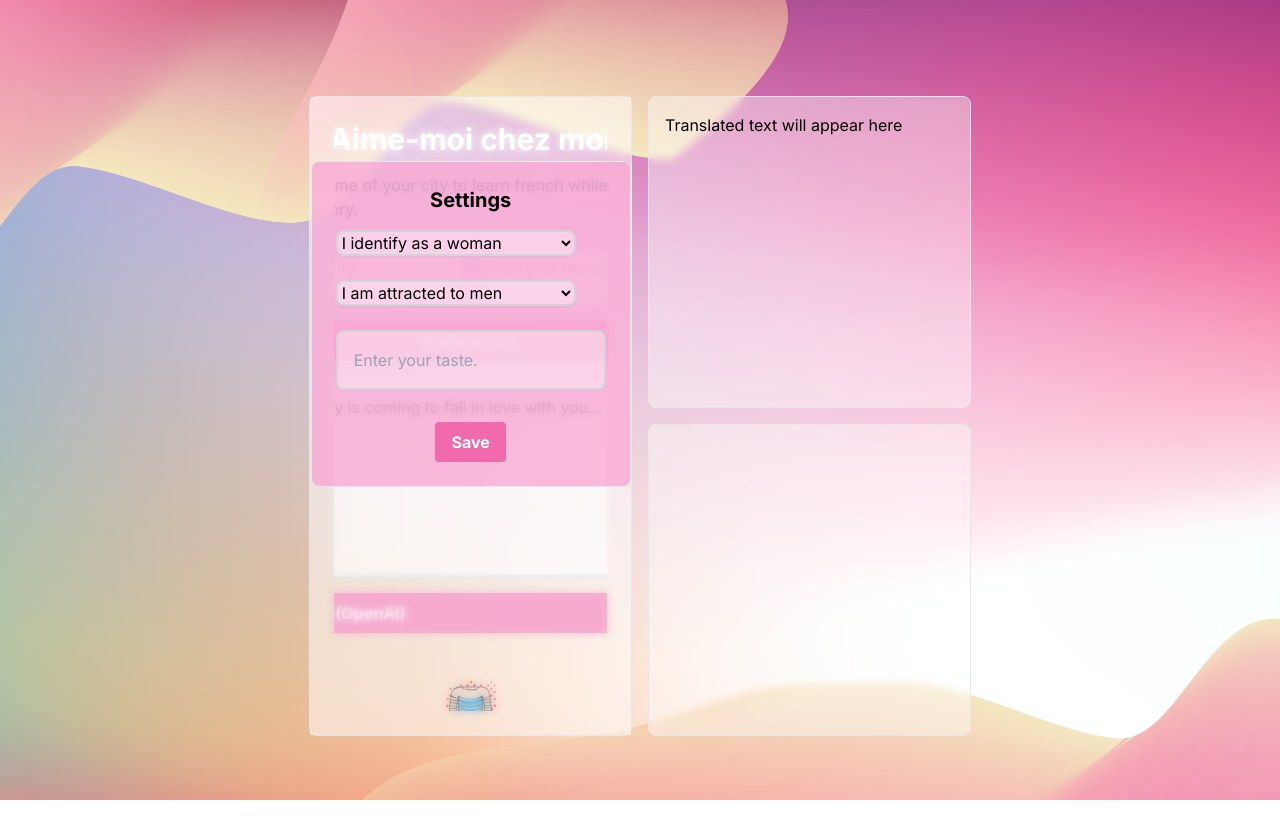
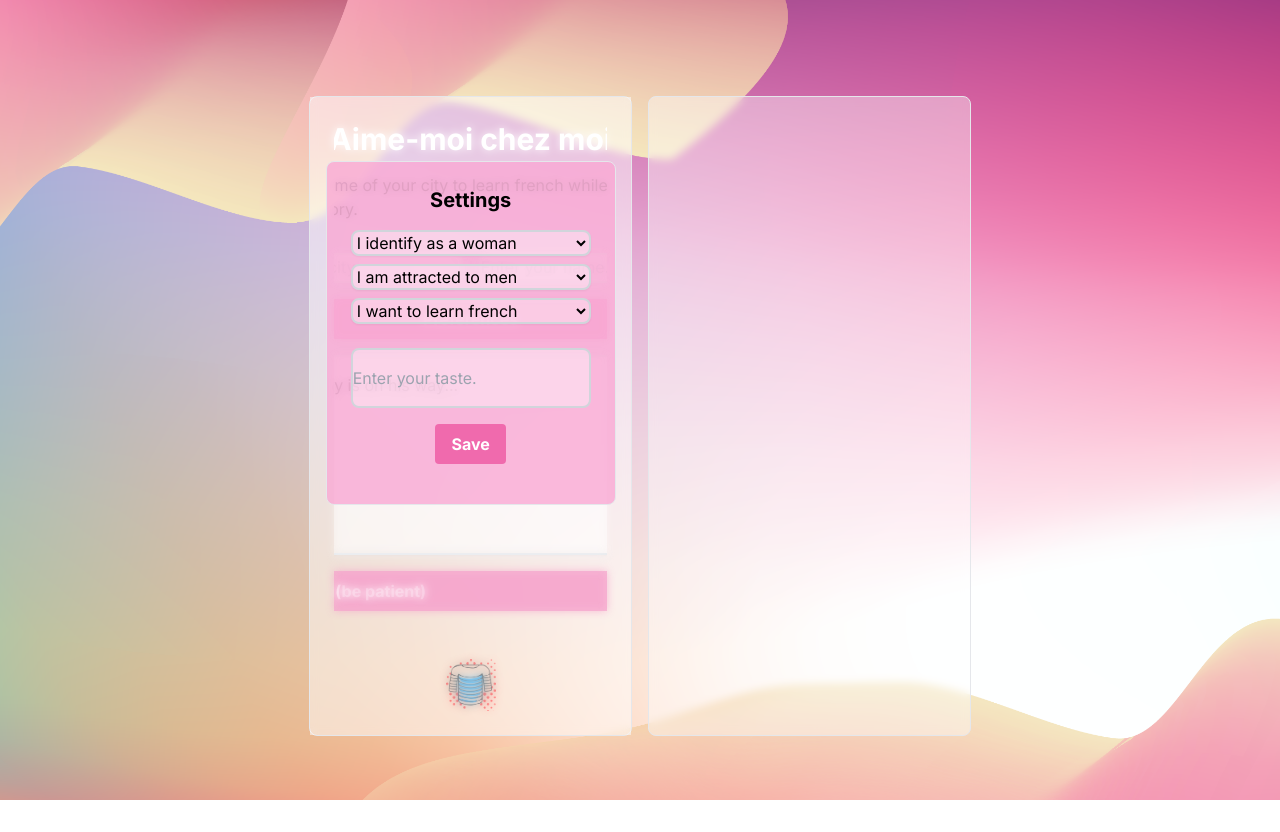
Before and after one commit to lmangall/love-letter, a Next.js app: page / in a window 1280 px wide. Both pictures are taken after a click on the button "Preferences". Built offline with nearby package versions, Linux system fonts and the light colour scheme.

Commit message:
append bold original with translation

```diff
--- a/app/page.tsx
+++ b/app/page.tsx
@@ -16,6 +16,7 @@ export default function Home() {
   const [userGender, setUserGender] = useState("woman");
   const [userOrientation, setUserOrientation] = useState("a man");
   const [userTaste, setUserTaste] = useState("");
+  const [userTarget, setTargetLanguage] = useState("");
 
   const handleOpenModal = () => {
     setIsModalOpen(true);
@@ -26,8 +27,7 @@ export default function Home() {
     setIsModalOpen(false);
   };
 
-  const { translateText, translatedText, accumulatedTranslations } =
-    useTranslateText();
+  const { translateText, translations, translationError } = useTranslateText();
 
   const handleTextSelection = async () => {
     const selection = window.getSelection();
@@ -67,6 +67,8 @@ export default function Home() {
                   setUserOrientation={setUserOrientation}
                   userTaste={userTaste}
                   setUserTaste={setUserTaste}
+                  userTarget={userTarget}
+                  setTargetLanguage={setTargetLanguage}
                 />
               </div>
               <div className="flex flex-row space-x-4">
@@ -88,11 +90,11 @@ export default function Home() {
                 Preferences
               </button>
               <div
-                className="flex bg-white w-full min-h-[200px] max-h-[40vh] bg-opacity-40 hover:bg-purple-100 hover:bg-opacity-20 p-4 text-base font-normal border-2 border-gray-300 rounded-lg shadow-sm resize-none overflow-hidden"
+                className="flex bg-white w-full min-h-[200px] max-h-[30vh] bg-opacity-40 hover:bg-purple-100 hover:bg-opacity-20 p-4 text-base font-normal border-2 border-gray-300 rounded-lg shadow-sm resize-none overflow-y-auto"
                 aria-readonly="true"
                 onMouseUp={handleTextSelection} // This ensures text selection triggers the translation
               >
-                {loveStory || "Somebody is coming to fall in love with you..."}
+                {loveStory || "Somebody is on his way..."}
               </div>
               <Button
                 onClick={() =>
@@ -101,11 +103,12 @@ export default function Home() {
                     userName,
                     userGender,
                     userOrientation,
-                    userTaste
+                    userTaste,
+                    userTarget
                   )
                 }
               >
-                Generate (OpenAI)
+                Generate (be patient)
               </Button>
               {error && <p className="text-red-500">{error}</p>}
             </div>
@@ -131,14 +134,18 @@ export default function Home() {
         {/* <div className="flex p-6 fixed top-[10%] right-1/2 rounded-lg border border-1 rgba(255, 255, 255, 0.1) h-[80vh] overflow-hidden space-x-4"> */}
         <div className="flex flex-col top-[10%] backdrop-blur-sm bg-white-300/30 space-y-4">
           {/* Cell 1 */}
-          <div className="flex-1 bg-white bg-opacity-40 rounded-lg p-4 rounded-lg border border-1">
-            <p>{translatedText || "Translated text will appear here"}</p>
-
-            {/* Content of the first cell */}
-          </div>
-          {/* Cell 2 */}
           <div className="flex-1 bg-white bg-opacity-40 rounded-lg p-4 rounded-lg border border-1 whitespace-pre-wrap">
-            <p>{accumulatedTranslations}</p>
+            <div>
+              {translations.map((translation, index) => (
+                <p
+                  key={index}
+                  dangerouslySetInnerHTML={{ __html: translation }}
+                />
+              ))}
+              {translationError && (
+                <p className="text-red-500">{translationError}</p>
+              )}
+            </div>
           </div>{" "}
         </div>
       </div>
--- a/components/InputField.tsx
+++ b/components/InputField.tsx
@@ -12,7 +12,7 @@ const InputField: React.FC<InputFieldProps> = ({
   onChange,
 }) => (
   <textarea
-    className="bg-white bg-opacity-40 hover:bg-purple-100 hover:bg-opacity-20 text-base font-normal border-2 border-gray-300 rounded-lg shadow-sm focus:outline-none focus:border-pink-500 "
+    className="bg-white h-[30px] bg-opacity-40 hover:bg-purple-100 hover:bg-opacity-20 font-normal border-2 border-gray-300 rounded-lg focus:outline-none focus:border-pink-500 resize-none"
     placeholder={placeholder}
     value={value}
     onChange={onChange}
--- a/components/SettingsModal.jsx
+++ b/components/SettingsModal.jsx
@@ -2,7 +2,7 @@
 import React from 'react';
 import SelectField from './SelectField';
 
-const SettingsModal = ({ isOpen, onClose, userGender, setUserGender, userOrientation, setUserOrientation, userTaste, setUserTaste }) => {
+const SettingsModal = ({ isOpen, onClose, userGender, setUserGender, userOrientation, setUserOrientation, userTaste, setUserTaste, userTarget, setTargetLanguage}) => {
   if (!isOpen) return null;
 
   return (
@@ -10,7 +10,7 @@ const SettingsModal = ({ isOpen, onClose, userGender, setUserGender, userOrienta
       <div className="p-6 bg-pink-300 bg-opacity-80 fixed top-[10%] left-1/2 transform -translate-x-1/2 rounded-lg border border-1 overflow-hidden">
         <h2 className="text-xl text-center font-bold mb-4">Settings</h2>
         {/* Gender Select */}
-        <div className="mb-4">
+        <div className="">
           <SelectField
             value={userGender}
             onChange={(e) => setUserGender(e.target.value)}
@@ -32,12 +32,26 @@ const SettingsModal = ({ isOpen, onClose, userGender, setUserGender, userOrienta
               { value: "man or woman", label: "I am bisexual" },
             ]}
           />
-        </div>
+          {/* Target language*/}
+            <div className="mb-4">
+          <SelectField
+            value={userTarget}
+            onChange={(e) => setTargetLanguage(e.target.value)}
+            options={[
+              { value: "FR", label: "I want to learn french" },
+              { value: "DE", label: "I want to learn german" },
+              { value: "ES", label: "I want to learn spanish" },
+              { value: "IT", label: "I want to learn italian" },
+              { value: "PL", label: "I want to learn polish" },
+            ]}
+          />
+                  </div>
+
         {/* Taste Input */}
-        <div className="mb-4">
+        <div className="">
           <input
-              className="bg-white bg-opacity-40 hover:bg-purple-100 hover:bg-opacity-40 p-4 text-base font-normal border-2 border-gray-300 rounded-lg shadow-sm resize-none overflow-y-auto"
-			  type="text"
+    className="bg-white h-[60px] w-full bg-opacity-40 hover:bg-purple-100 hover:bg-opacity-20 font-normal border-2 border-gray-300 rounded-lg focus:outline-none focus:border-pink-500 resize-none"
+    type="text"
             placeholder="Enter your taste."
             value={userTaste}
             onChange={(e) => setUserTaste(e.target.value)}
@@ -54,6 +68,7 @@ const SettingsModal = ({ isOpen, onClose, userGender, setUserGender, userOrienta
         </div>
       </div>
     </div>
+  </div>
   );
 };
 
--- a/hooks/useFetchLoveStory.ts
+++ b/hooks/useFetchLoveStory.ts
@@ -9,7 +9,8 @@ const useFetchLoveStory = () => {
     userName: string,
     userGender: string,
     userOrientation: string,
-    userTaste: string
+    userTaste: string,
+    userTarget: string
   ) => {
     try {
       const response = await fetch("/api/openai", {
@@ -17,7 +18,14 @@ const useFetchLoveStory = () => {
         headers: {
           "Content-Type": "application/json",
         },
-        body: JSON.stringify({ userCity, userName }),
+        body: JSON.stringify({
+          userCity,
+          userName,
+          userGender,
+          userOrientation,
+          userTaste,
+          userTarget,
+        }),
       });
       if (!response.ok) {
         throw new Error(`HTTP error! status: ${response.status}`);
--- a/hooks/useTranslateText.ts
+++ b/hooks/useTranslateText.ts
@@ -1,9 +1,9 @@
 import { useState } from "react";
 
 const useTranslateText = () => {
-  const [translatedText, setTranslatedText] = useState<string>("");
+  // Store translations as HTML strings
+  const [translations, setTranslations] = useState<string[]>([]);
   const [translationError, setTranslationError] = useState<string>("");
-  const [accumulatedTranslations, setAccumulatedTranslations] = useState("");
 
   const translateText = async (text: string, targetLang: string = "EN-US") => {
     try {
@@ -12,17 +12,15 @@ const useTranslateText = () => {
         headers: {
           "Content-Type": "application/json",
         },
-        body: JSON.stringify({ text, null: targetLang }), //null is for the source language
+        body: JSON.stringify({ text, targetLang }),
       });
       if (!response.ok) {
         throw new Error(`HTTP error! status: ${response.status}`);
       }
       const data = await response.json();
-      setTranslatedText(data.translatedText);
-      const newTranslation = data.translatedText + "\n";
-      setAccumulatedTranslations(
-        (prevTranslations) => prevTranslations + newTranslation
-      );
+      // Format translation with original text in bold followed by the translation
+      const formattedTranslation = `<strong>${text}</strong>: ${data.translatedText}`;
+      setTranslations((prev) => [...prev, formattedTranslation]);
     } catch (error) {
       console.error("Failed to fetch DeepL response:", error);
       setTranslationError("Failed to fetch translation.");
@@ -31,9 +29,8 @@ const useTranslateText = () => {
 
   return {
     translateText,
-    translatedText,
+    translations,
     translationError,
-    accumulatedTranslations,
   };
 };
 
--- a/pages/api/openai.js
+++ b/pages/api/openai.js
@@ -1,10 +1,16 @@
 export default async function handleGenerateClick(req, res) {
   // Extract both the city and name from the request body
-  const { userCity, userName, userGender, userOrientation, userTaste } =
-    req.body;
+  const {
+    userCity,
+    userName,
+    userGender,
+    userOrientation,
+    userTaste,
+    userTarget,
+  } = req.body;
 
   // Update the prompt to include specific details about the city and the user's name
-  const loveRequest = `Write in French how a young "${userOrientation}" (write at first person) arrives in "${userCity}" and falls in love with "${userName}" (a "${userGender}" who likes "${userTaste}"). personalize the story with really specific details about "${userCity}" (known places, local events...).`;
+  const loveRequest = `Write a sory in "${userTarget}" how a young "${userOrientation}" (write at first person) arrives in "${userCity}" and falls in love with "${userName}" (a "${userGender}" who likes "${userTaste}"). personalize the story with really specific details about "${userCity}" (known places, local events...).`;
 
   console.log("Sending prompt to OpenAI:", loveRequest); // Log the prompt being sent to OpenAI
 
```
